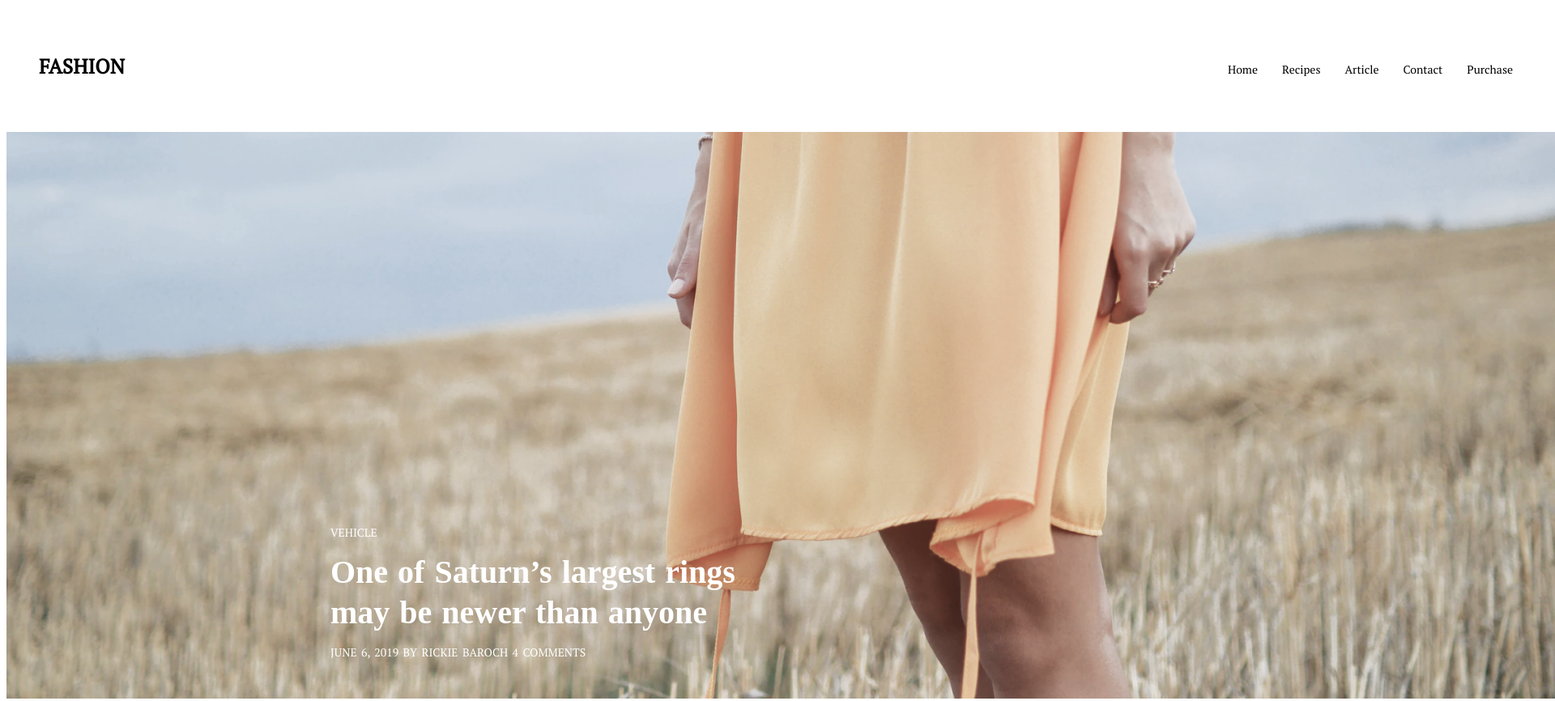
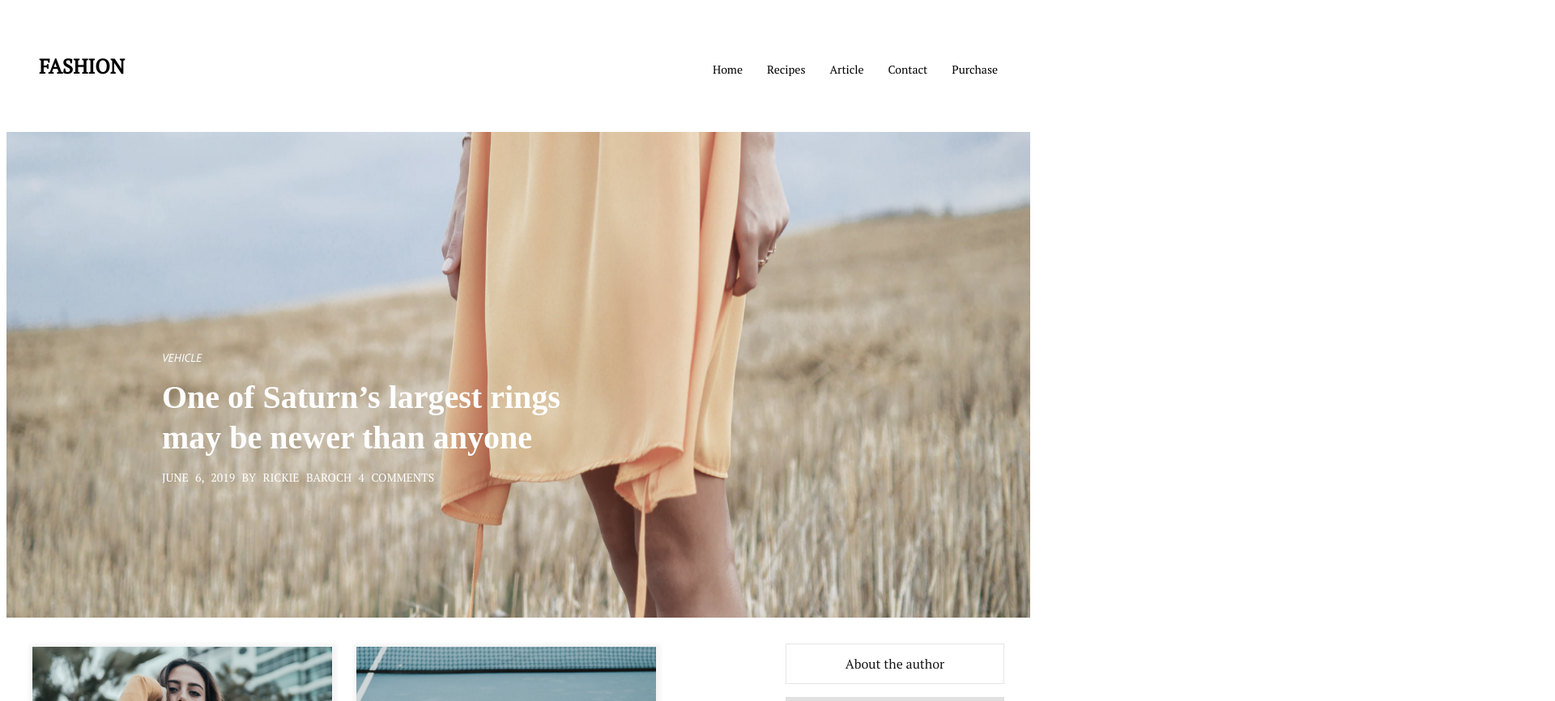
Before and after one commit to Marian7707/Project-Fashion, a plain HTML site: page index.html in a window 1280 px wide. Shown: the top 866 px of the page at 81% size, 1920 px wide, since content can reach past the window. Drawn offline with Linux system fonts and the light colour scheme.

Commit message:
fixed viewport content

```diff
--- a/index.html
+++ b/index.html
@@ -24,11 +24,12 @@
         </div>
         </ul>
       </div>
-      <div class="img-front">
+      <div class="img-content">
         <p class="Vehicle">Vehicle</p>
-        <p class="strong">One of Saturn’s largest rings may be newer than anyone</p>
-        <p>June 6, 2019 By Rickie Baroch 4 comments</p>
+        <p class="strong-text">One of Saturn’s largest rings<br> may be newer than anyone</p>
+        <p class="small-text">June 6, 2019 By Rickie Baroch 4 comments</p>
       </div>
+      <img class="img-front" src="./images/Your images here.png" alt="">
     </header>
     <main>
       <div class="content">
--- a/style.scss
+++ b/style.scss
@@ -1,5 +1,8 @@
+* {
+    box-sizing: border-box;
+}
+
 .menu-logo {
-    width: 1820px;
     display: flex;
     flex-direction: row;
     justify-content: space-between;
@@ -30,21 +33,24 @@ font-weight: 700;
     }
 }
 .img-front {
-    background-repeat: no-repeat;
-    flex-direction: column;
-    display: flex;
-    justify-content: flex-end;
-    align-content: center;
-    width: 1920px;
-    height: 700px;
-    background-image: url(./images/Your\ images\ here.png);
-    margin-bottom: 2rem;
-    .Vehicle {
+    width: 100%;
+    height: 600px;
+}
+.img-content {
+    margin-left: 15%;
+    margin-top: 20%;
+    position: absolute;
+        .Vehicle {
         margin-bottom: 15px;
+        color: #FFF;
+font-family: PT Sans;
+font-size: 14px;
+font-style: normal;
+font-weight: 400;
+line-height: normal;
+text-transform: uppercase;
     }
-    p {
-        margin-bottom: 3rem;
-        margin-left: 25rem;
+    .small-text {
         color: #FFF;
         font-family: PT Serif;
         font-size: 14px;
@@ -52,13 +58,12 @@ font-weight: 700;
         font-weight: 400;
         line-height: normal;
         text-transform: uppercase;
-        word-spacing: 2px
+        word-spacing: 5px
     }
-    .strong{
+    .strong-text{
         margin-top: 0;
         margin-bottom: 0px;
         text-transform: none;
-        width: 560px;
         color: #FFF;
         font-family: PT sans-serif;
         font-size: 40px;
@@ -67,9 +72,10 @@ font-weight: 700;
         line-height: 50px; /* 125% */
     }
 }
+
 main {
+   width: 100%;
     justify-content: center;
-    width: 1920px;
     display: flex;
     gap: 10rem;
 
@@ -452,14 +458,15 @@ line-height: normal;
     justify-content: center;
     margin-top: 4rem;
     margin-bottom: 2rem;
-    width: 1920px;
 
 }
 .foter-img {
-    width: 1920px;
 display: flex;
 justify-content: space-between;
-
+    a img{
+        width: 270px;
+        height: 270px;
+    }
 }
 
 .footer-name {
@@ -468,7 +475,6 @@ justify-content: space-between;
     display: flex;
     align-items: center;
     justify-content: center;
-    width: 1920px;
     color: #171717;
 font-family: PT Serif;
 font-size: 25px;
@@ -480,7 +486,6 @@ letter-spacing: 2.5px;
 
 .footer {
     gap: 40px;
-    width: 1920px;
     justify-content: center;
     display: flex;
 
@@ -500,14 +505,12 @@ letter-spacing: 2.5px;
     gap: 20px;
     margin-bottom: 6rem;
     margin-top: 2rem;
-    width: 1920px;
     display: flex;
     justify-content: center;
 }
 .footer-a {
     align-items: center;
     flex-direction: column;
-   width: 1920px;
    display: flex;
    justify-content: center;
    margin-bottom: 2rem;
```
Also changed, not shown: style.css, 1 other file.
